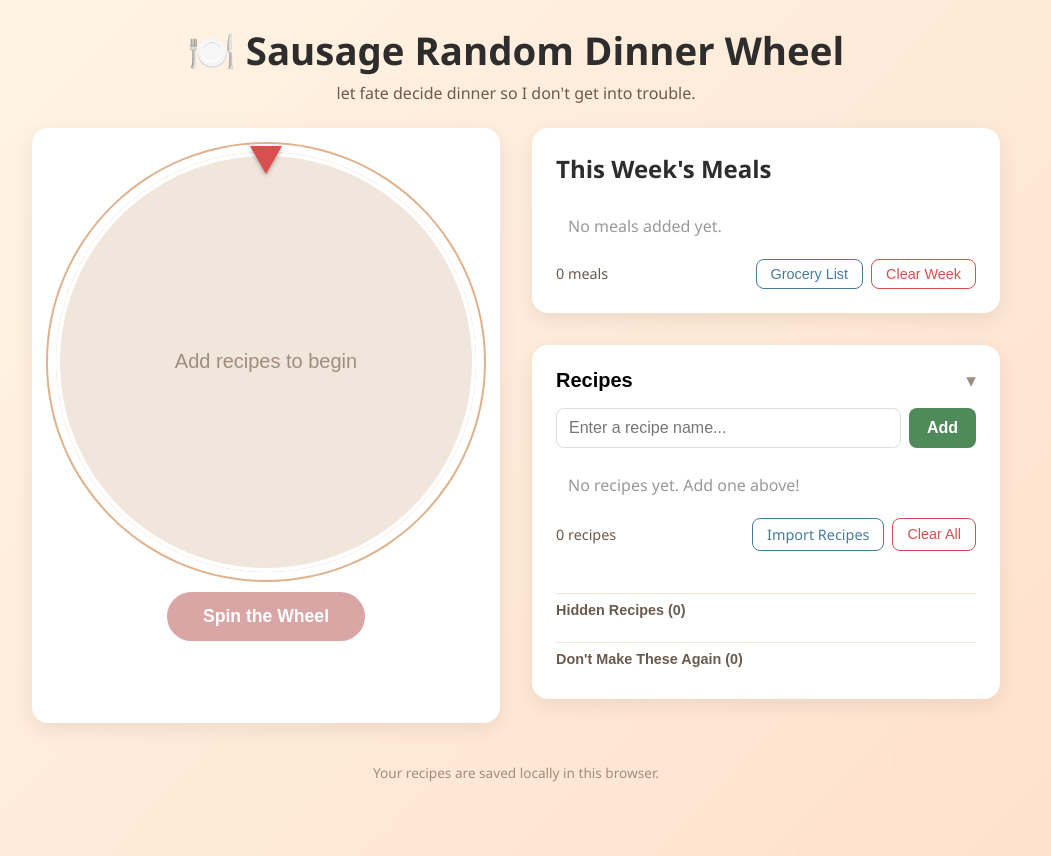
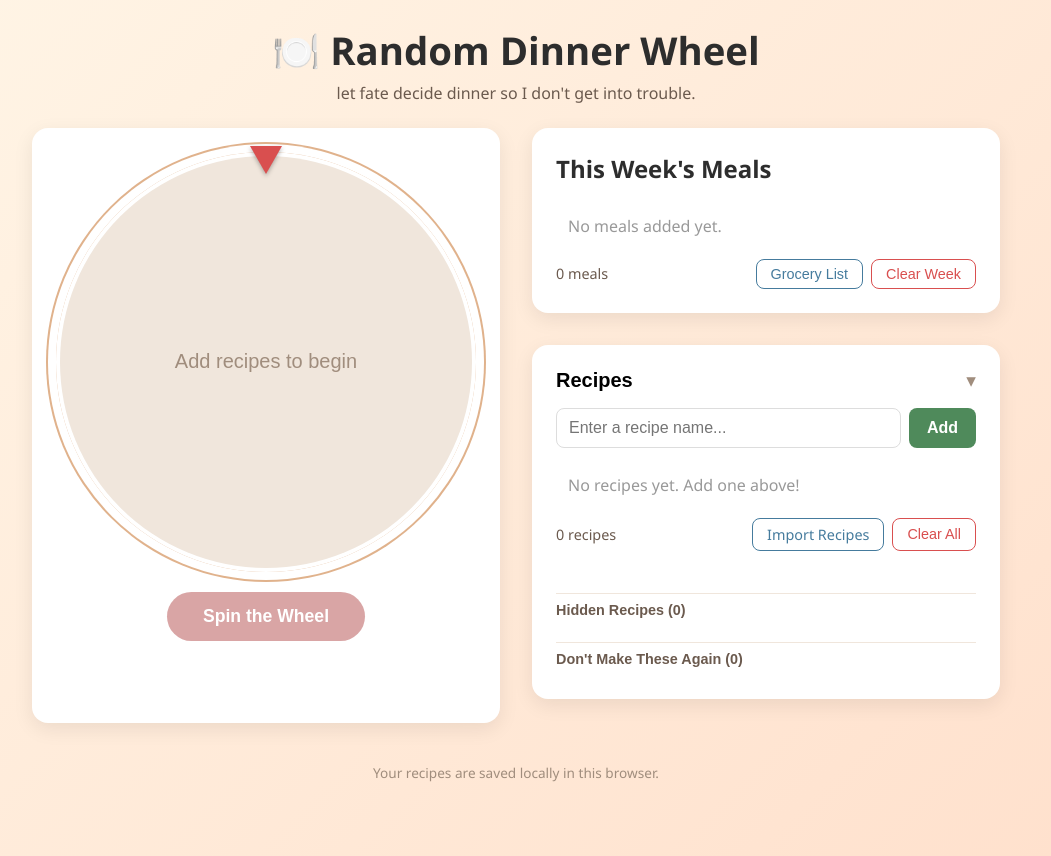
Before and after one commit to sch0lzy/Dinner-Wheel, a plain HTML site: page index.html in a window 1280 px wide. Shown: the whole page, without its empty margins (124-1175 px from the left). Drawn offline with Linux system fonts and the light colour scheme.

Commit message:
Update page title

```diff
--- a/index.html
+++ b/index.html
@@ -9,7 +9,7 @@
 <body>
   <div class="app">
     <header>
-      <h1>🍽️ Sausage Random Dinner Wheel</h1>
+      <h1>🍽️ Random Dinner Wheel</h1>
       <p class="subtitle">let fate decide dinner so I don't get into trouble.</p>
     </header>
 
```
